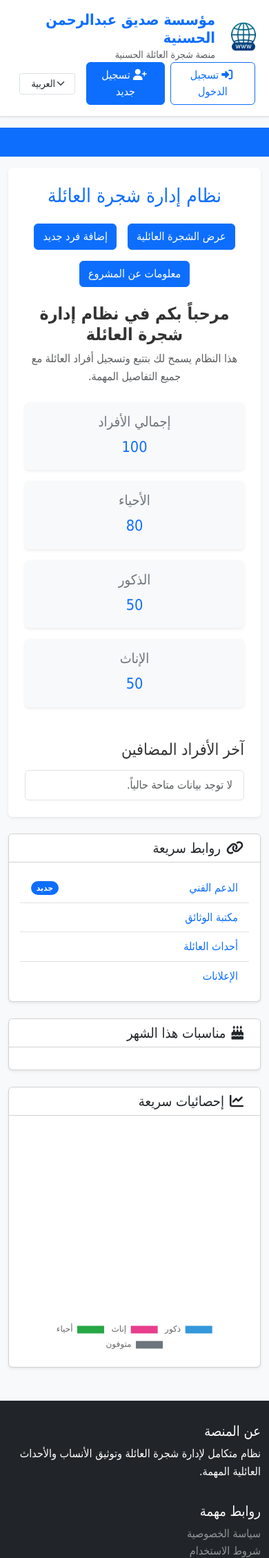
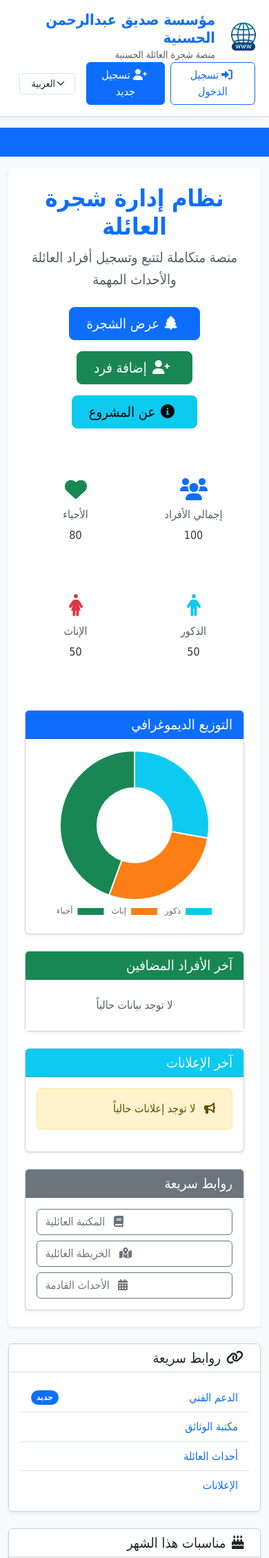
Before and after one commit to Code1deep/family_tree, a Flask app: page / in a window 390 px wide. Shown: the top 2258 px of the page at 69% size. Run offline with Flask 3, Linux system fonts and the light colour scheme; data comes from the database, SQL or seed files in the repository; some libraries are stand-ins or nearby versions.

Commit message:
Update home.html

```diff
--- a/family_tree/app/templates/home.html
+++ b/family_tree/app/templates/home.html
@@ -3,191 +3,338 @@
 
 {% block content %}
 <div class="container bg-white p-4 rounded shadow-sm">
-    <h1 class="text-center text-primary mb-4">نظام إدارة شجرة العائلة</h1>
 
-    <div class="nav-links d-flex justify-content-center gap-3 mb-4 flex-wrap">
-        <a href="/tree" class="btn btn-primary">عرض الشجرة العائلية</a>
-        <a href="/add" class="btn btn-primary">إضافة فرد جديد</a>
-        <a href="/about" class="btn btn-primary">معلومات عن المشروع</a>
+    <!-- Titre principal -->
+    <div class="text-center mb-4">
+        <h1 class="text-primary display-4 fw-bold">نظام إدارة شجرة العائلة</h1>
+        <p class="lead text-muted">منصة متكاملة لتتبع وتسجيل أفراد العائلة والأحداث المهمة</p>
     </div>
 
-    <div class="text-center mb-4">
-        <h2 class="fw-bold">مرحباً بكم في نظام إدارة شجرة العائلة</h2>
-        <p class="text-muted">هذا النظام يسمح لك بتتبع وتسجيل أفراد العائلة مع جميع التفاصيل المهمة.</p>
+    <!-- Boutons principaux -->
+    <div class="d-flex justify-content-center gap-3 mb-5 flex-wrap">
+        <a href="/tree" class="btn btn-primary btn-lg px-4">
+            <i class="fas fa-tree me-2"></i>عرض الشجرة
+        </a>
+        <a href="/add" class="btn btn-success btn-lg px-4">
+            <i class="fas fa-user-plus me-2"></i>إضافة فرد
+        </a>
+        <a href="/about" class="btn btn-info btn-lg px-4">
+            <i class="fas fa-info-circle me-2"></i>عن المشروع
+        </a>
     </div>
 
-    <div class="family-stats row g-3">
-        <div class="col-md-3">
-            <div class="stat-card bg-light p-3 rounded text-center shadow-sm">
-                <h5 class="text-secondary">إجمالي الأفراد</h5>
-                <div class="stat-value text-primary fs-4">{{ total_persons }}</div>
+    <!-- Statistiques -->
+    <div class="row g-4 mb-5">
+        <div class="col-md-3 col-6">
+            <div class="stat-card p-4 rounded-3 text-center">
+                <div class="stat-icon mb-2">
+                    <i class="fas fa-users fa-2x text-primary"></i>
+                </div>
+                <h6 class="text-muted">إجمالي الأفراد</h6>
+                <div class="stat-value">{{ total_persons }}</div>
             </div>
         </div>
-        <div class="col-md-3">
-            <div class="stat-card bg-light p-3 rounded text-center shadow-sm">
-                <h5 class="text-secondary">الأحياء</h5>
-                <div class="stat-value text-primary fs-4">{{ alive_persons }}</div>
+        <div class="col-md-3 col-6">
+            <div class="stat-card p-4 rounded-3 text-center">
+                <div class="stat-icon mb-2">
+                    <i class="fas fa-heart fa-2x text-success"></i>
+                </div>
+                <h6 class="text-muted">الأحياء</h6>
+                <div class="stat-value">{{ alive_persons }}</div>
             </div>
         </div>
-        <div class="col-md-3">
-            <div class="stat-card bg-light p-3 rounded text-center shadow-sm">
-                <h5 class="text-secondary">الذكور</h5>
-                <div class="stat-value text-primary fs-4">{{ male_persons }}</div>
+        <div class="col-md-3 col-6">
+            <div class="stat-card p-4 rounded-3 text-center">
+                <div class="stat-icon mb-2">
+                    <i class="fas fa-male fa-2x text-info"></i>
+                </div>
+                <h6 class="text-muted">الذكور</h6>
+                <div class="stat-value">{{ male_persons }}</div>
             </div>
         </div>
-        <div class="col-md-3">
-            <div class="stat-card bg-light p-3 rounded text-center shadow-sm">
-                <h5 class="text-secondary">الإناث</h5>
-                <div class="stat-value text-primary fs-4">{{ female_persons }}</div>
+        <div class="col-md-3 col-6">
+            <div class="stat-card p-4 rounded-3 text-center">
+                <div class="stat-icon mb-2">
+                    <i class="fas fa-female fa-2x text-danger"></i>
+                </div>
+                <h6 class="text-muted">الإناث</h6>
+                <div class="stat-value">{{ female_persons }}</div>
             </div>
         </div>
     </div>
 
-    <div class="recent-added mt-5">
-        <h3 class="mb-3">آخر الأفراد المضافين</h3>
-        <ul class="list-group">
-            {% for person in recent_persons %}
-            <li class="list-group-item d-flex justify-content-between align-items-center">
-                <a href="/person/{{ person.id }}" class="text-decoration-none">
-                    {{ person.first_name }} {{ person.last_name }}
-                </a>
-                <small class="text-muted">{{ person.birth_date or '' }}</small>
-            </li>
-            {% else %}
-            <li class="list-group-item text-muted">لا توجد بيانات متاحة حالياً.</li>
-            {% endfor %}
-        </ul>
+    <!-- Graphiques et sections -->
+    <div class="row g-4 mb-4">
+        <!-- Graphique principal -->
+        <div class="col-lg-6">
+            <div class="card shadow-sm h-100">
+                <div class="card-header bg-primary text-white">
+                    <h5 class="mb-0">التوزيع الديموغرافي</h5>
+                </div>
+                <div class="card-body">
+                    <canvas id="familyChart" height="250"></canvas>
+                </div>
+            </div>
+        </div>
+
+        <!-- Derniers membres -->
+        <div class="col-lg-6">
+            <div class="card shadow-sm h-100">
+                <div class="card-header bg-success text-white">
+                    <h5 class="mb-0">آخر الأفراد المضافين</h5>
+                </div>
+                <div class="card-body p-0">
+                    <div class="list-group list-group-flush">
+                        {% for person in recent_persons %}
+                        <a href="/person/{{ person.id }}" class="list-group-item list-group-item-action d-flex justify-content-between align-items-center">
+                            <div>
+                                <h6 class="mb-1">{{ person.first_name }} {{ person.last_name }}</h6>
+                                <small class="text-muted">{{ person.birth_date|default('', true) }}</small>
+                            </div>
+                            <span class="badge bg-primary rounded-pill">جديد</span>
+                        </a>
+                        {% else %}
+                        <div class="list-group-item text-muted text-center py-4">
+                            لا توجد بيانات حالياً
+                        </div>
+                        {% endfor %}
+                    </div>
+                </div>
+            </div>
+        </div>
     </div>
+
+    <!-- Sections inférieures -->
+    <div class="row g-4">
+        <!-- Actualités -->
+        <div class="col-md-6">
+            <div class="card shadow-sm">
+                <div class="card-header bg-info text-white">
+                    <h5 class="mb-0">آخر الإعلانات</h5>
+                </div>
+                <div class="card-body">
+                    <div class="alert alert-warning">
+                        <i class="fas fa-bullhorn me-2"></i> لا توجد إعلانات حالياً
+                    </div>
+                </div>
+            </div>
+        </div>
+
+        <!-- Liens rapides -->
+        <div class="col-md-6">
+            <div class="card shadow-sm">
+                <div class="card-header bg-secondary text-white">
+                    <h5 class="mb-0">روابط سريعة</h5>
+                </div>
+                <div class="card-body">
+                    <div class="d-grid gap-2">
+                        <a href="#" class="btn btn-outline-secondary text-start">
+                            <i class="fas fa-book me-2"></i> المكتبة العائلية
+                        </a>
+                        <a href="#" class="btn btn-outline-secondary text-start">
+                            <i class="fas fa-map-marked-alt me-2"></i> الخريطة العائلية
+                        </a>
+                        <a href="#" class="btn btn-outline-secondary text-start">
+                            <i class="fas fa-calendar-alt me-2"></i> الأحداث القادمة
+                        </a>
+                    </div>
+                </div>
+            </div>
+        </div>
+    </div>
+
 </div>
 {% endblock %}
 
+{% block extra_js %}
+<script src="https://cdn.jsdelivr.net/npm/chart.js"></script>
+<script src="https://cdnjs.cloudflare.com/ajax/libs/font-awesome/6.0.0/js/all.min.js"></script>
+<script src="https://cdn.jsdelivr.net/npm/chart.js"></script>
+<script>
+// Version plus simple avec vérification d'élément
+function initChart() {
+    const chartEl = document.getElementById('familyChart');
+    if (!chartEl) return;
+
+    try {
+        new Chart(chartEl.getContext('2d'), {
+            type: 'doughnut',
+            data: {
+                labels: ['ذكور', 'إناث', 'أحياء'],
+                datasets: [{
+                    data: [
+                        parseInt('{{ male_persons }}') || 0,
+                        parseInt('{{ female_persons }}') || 0,
+                        parseInt('{{ alive_persons }}') || 0
+                    ],
+                    backgroundColor: ['#0dcaf0', '#fd7e14', '#198754']
+                }]
+            },
+            options: {
+                responsive: true,
+                maintainAspectRatio: false,
+                plugins: {
+                    legend: { rtl: true, position: 'bottom' }
+                }
+            }
+        });
+    } catch (e) {
+        console.error("Erreur d'initialisation du graphique:", e);
+    }
+}
+
+// Deux méthodes pour lancer le script
+document.addEventListener('DOMContentLoaded', initChart);
+window.addEventListener('load', initChart);
+</script>
+
+{% endblock %}
+
 <style>
+    :root {
+        --primary-color: #0d6efd;
+        --secondary-color: #6c757d;
+        --success-color: #198754;
+        --info-color: #0dcaf0;
+        --warning-color: #ffc107;
+        --danger-color: #dc3545;
+        --light-color: #f8f9fa;
+        --dark-color: #212529;
+    }
+
     /* Structure de base */
     body {
-        font-family: 'Segoe UI', Tahoma, Geneva, Verdana, sans-serif;
-        background-color: #f8f9fa;
-        margin: 0;
-        padding: 20px;
-        color: #212529;
-        line-height: 1.6;
+        font-family: 'Tajawal', 'Segoe UI', Tahoma, Geneva, Verdana, sans-serif;
+        background-color: #f5f7fa;
+        color: var(--dark-color);
+        line-height: 1.7;
     }
 
     .container {
-        max-width: 1200px;
-        margin: 20px auto;
-        background: #ffffff;
-        padding: 25px;
-        border-radius: 8px;
-        box-shadow: 0 2px 15px rgba(0, 0, 0, 0.08);
+        max-width: 1400px;
+        margin: 2rem auto;
+        padding: 2rem;
+        background: white;
+        border-radius: 0.5rem;
+        box-shadow: 0 0.5rem 1.5rem rgba(0, 0, 0, 0.05);
     }
 
     /* Typographie */
-    h1 {
-        color: #2c3e50;
-        text-align: center;
-        margin-bottom: 30px;
-        font-weight: 600;
+    h1, h2, h3, h4, h5, h6 {
+        font-weight: 700;
+        color: var(--dark-color);
     }
 
-    h2, h3, h5 {
-        color: #2c3e50;
-        font-weight: 500;
+    .lead {
+        font-size: 1.25rem;
+        font-weight: 300;
     }
 
-    .text-muted {
-        color: #6c757d !important;
+    /* Cartes de statistiques */
+    .stat-card {
+        background: white;
+        border: 1px solid rgba(0, 0, 0, 0.075);
+        transition: all 0.3s ease;
     }
 
-    /* Navigation */
-    .nav-links {
-        display: flex;
-        justify-content: center;
-        gap: 15px;
-        margin-bottom: 30px;
-        flex-wrap: wrap;
+    .stat-card:hover {
+        transform: translateY(-5px);
+        box-shadow: 0 0.5rem 1rem rgba(0, 0, 0, 0.1);
     }
 
-    .nav-links a {
-        padding: 10px 20px;
-        text-decoration: none;
-        color: #fff;
-        background-color: #3498db;
-        border-radius: 5px;
-        transition: all 0.3s ease;
-        font-weight: 500;
-        border: 1px solid transparent;
+    .stat-icon {
+        color: var(--primary-color);
     }
 
-    .nav-links a:hover {
-        background-color: #2980b9;
+    .stat-value {
+        font-size: 2rem;
+        font-weight: 700;
+        color: var(--primary-color);
+        margin: 0.5rem 0;
+    }
+
+    /* Boutons */
+    .btn {
+        font-weight: 500;
+        transition: all 0.2s;
+        display: inline-flex;
+        align-items: center;
+        justify-content: center;
+    }
+
+    .btn:hover {
         transform: translateY(-2px);
         box-shadow: 0 4px 8px rgba(0, 0, 0, 0.1);
     }
 
-    /* Cartes de statistiques */
-    .family-stats {
-        display: grid;
-        grid-template-columns: repeat(auto-fit, minmax(240px, 1fr));
-        gap: 20px;
-        margin: 30px 0;
+    /* Cartes */
+    .card {
+        border: none;
+        transition: all 0.3s ease;
     }
 
-    .stat-card {
-        background: #f8f9fa;
-        padding: 20px 15px;
-        border-radius: 8px;
-        box-shadow: 0 3px 6px rgba(0, 0, 0, 0.05);
-        text-align: center;
-        transition: transform 0.3s ease;
+    .card:hover {
+        box-shadow: 0 0.5rem 1.5rem rgba(0, 0, 0, 0.1);
     }
 
-    .stat-card:hover {
-        transform: translateY(-5px);
+    .card-header {
+        font-weight: 600;
     }
 
-    .stat-card h5 {
-        margin-bottom: 15px;
-        color: #495057;
-    }
-
-    .stat-value {
-        font-size: 1.75rem;
-        font-weight: 600;
-        color: #3498db;
-        margin: 10px 0;
-    }
-
-    /* Liste des membres récents */
-    .recent-added {
-        margin-top: 40px;
-    }
-
+    /* Liste des membres */
     .list-group-item {
-        transition: background-color 0.2s ease;
+        transition: all 0.2s;
+        border-left: none;
+        border-right: none;
     }
 
     .list-group-item:hover {
-        background-color: #f8f9fa;
+        background-color: rgba(13, 110, 253, 0.05);
+    }
+
+    /* Alertes */
+    .alert {
+        border-left: 4px solid transparent;
     }
 
     /* Responsive */
+    @media (max-width: 992px) {
+        .container {
+            padding: 1.5rem;
+        }
+
+        .stat-value {
+            font-size: 1.75rem;
+        }
+    }
+
     @media (max-width: 768px) {
         .container {
-            padding: 15px;
+            padding: 1rem;
         }
 
-        .family-stats {
-            grid-template-columns: 1fr;
+        .btn-lg {
+            padding: 0.5rem 1rem;
+            font-size: 1rem;
         }
 
-        .nav-links {
-            flex-direction: column;
-            align-items: center;
-        }
-
-        .nav-links a {
-            width: 100%;
-            text-align: center;
+        .stat-card {
+            padding: 1.5rem;
         }
     }
+
+    /* Animation */
+    @keyframes fadeIn {
+        from { opacity: 0; transform: translateY(20px); }
+        to { opacity: 1; transform: translateY(0); }
+    }
+
+    .container > * {
+        animation: fadeIn 0.5s ease forwards;
+    }
+
+    .container > *:nth-child(1) { animation-delay: 0.1s; }
+    .container > *:nth-child(2) { animation-delay: 0.2s; }
+    .container > *:nth-child(3) { animation-delay: 0.3s; }
+    .container > *:nth-child(4) { animation-delay: 0.4s; }
 </style>
```
